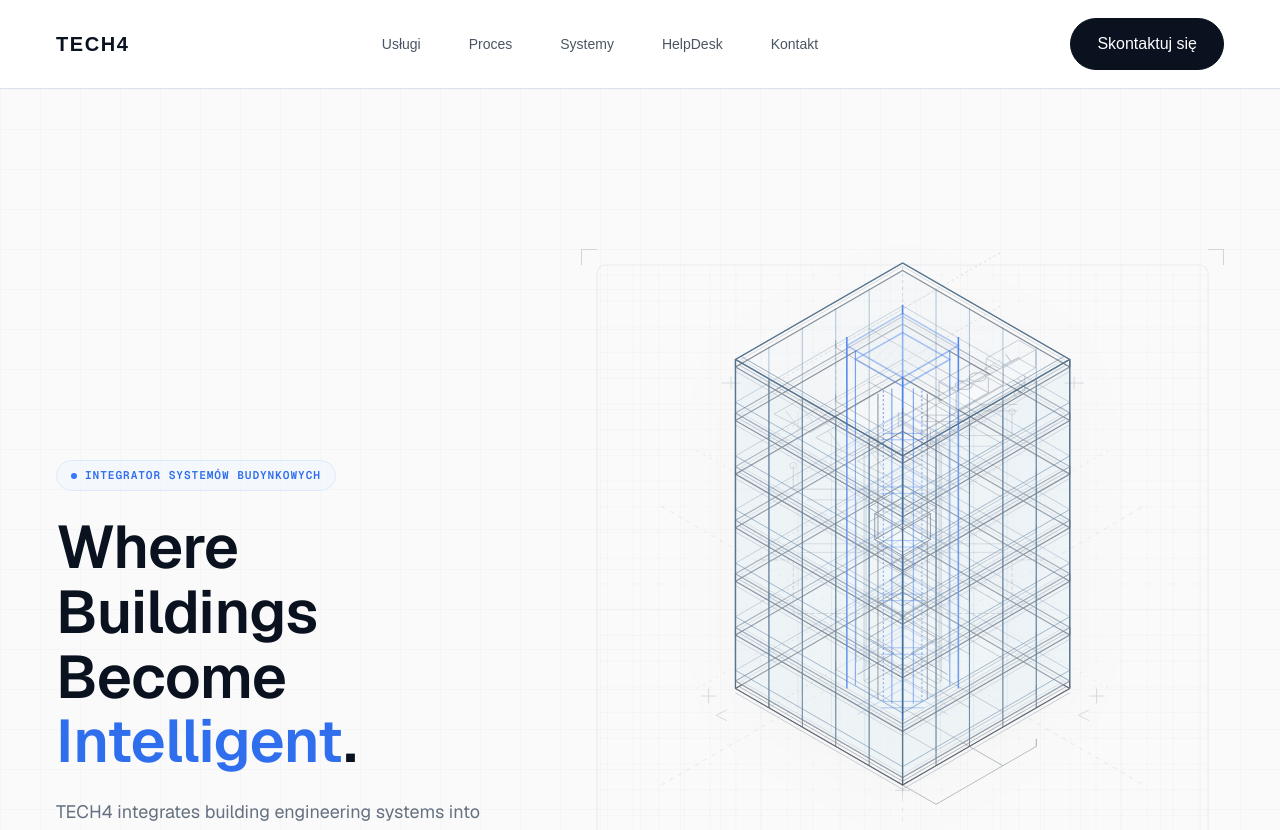
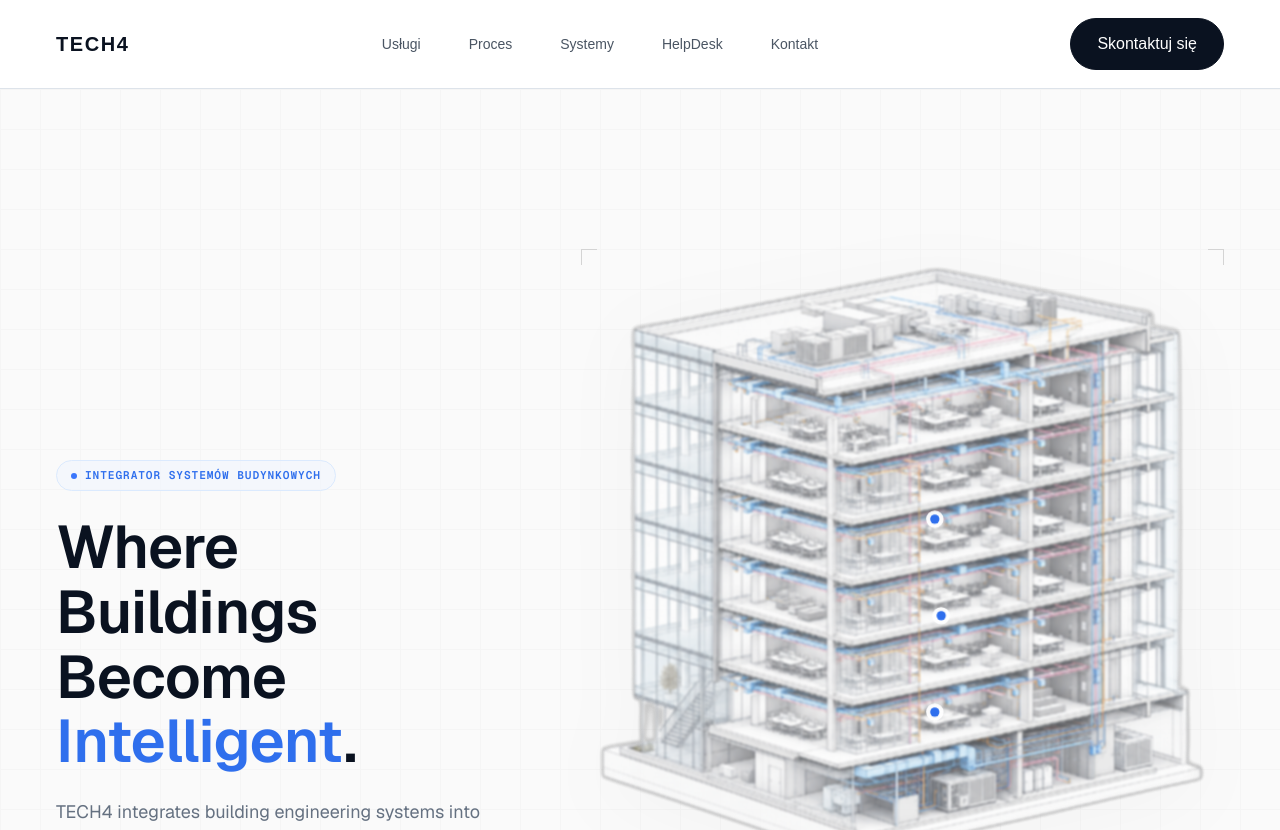
Before and after one commit to dpsavroy/TECH4, a Next.js app: page / in a window 1280 px wide. Shown: the top 830 px of the page. Built offline with nearby package versions, Linux system fonts and the light colour scheme.

Commit message:
fix: disable Next.js image compression for hero visual and add interactive overlay

```diff
--- a/src/components/hero/HeroVisual.tsx
+++ b/src/components/hero/HeroVisual.tsx
@@ -1,8 +1,9 @@
 "use client";
 
+import Image from "next/image";
 import { useEffect, useRef, useState } from "react";
 import { colors, radius, transitions, typography } from "@/styles/design-tokens";
-import { BuildingSchematic, SYSTEM_COLORS } from "./BuildingSchematic";
+import { SYSTEM_COLORS } from "./BuildingSchematic";
 
 type SystemType = "bms" | "bas" | "cctv" | "sap" | "kd" | "hvac";
 
@@ -14,6 +15,45 @@ const systemsList: { id: SystemType; label: string; desc: string; color: string
   { id: "kd", label: "KD", desc: "Access control", color: SYSTEM_COLORS.kd },
   { id: "hvac", label: "HVAC", desc: "HVAC automation", color: SYSTEM_COLORS.hvac },
 ];
+
+const systemHotspots: Record<SystemType, { x: number; y: number }[]> = {
+  bms: [{ x: 55, y: 42 }, { x: 56, y: 57 }, { x: 55, y: 72 }],
+  bas: [{ x: 43, y: 29 }, { x: 47, y: 50 }, { x: 48, y: 68 }],
+  cctv: [{ x: 18, y: 30 }, { x: 81, y: 31 }, { x: 78, y: 68 }],
+  sap: [{ x: 67, y: 25 }, { x: 68, y: 47 }, { x: 68, y: 67 }],
+  kd: [{ x: 33, y: 77 }, { x: 51, y: 77 }, { x: 62, y: 87 }],
+  hvac: [{ x: 42, y: 14 }, { x: 54, y: 17 }, { x: 53, y: 88 }],
+};
+
+function SystemHotspots({ activeSystem }: { activeSystem: SystemType | null }) {
+  if (!activeSystem) return null;
+
+  const color = SYSTEM_COLORS[activeSystem];
+
+  return (
+    <svg
+      viewBox="0 0 100 100"
+      className="pointer-events-none absolute inset-0 z-10 h-full w-full"
+      aria-hidden="true"
+    >
+      {systemHotspots[activeSystem].map((hotspot, index) => (
+        <g key={`${activeSystem}-${index}`} style={{ transformOrigin: `${hotspot.x}px ${hotspot.y}px` }}>
+          <circle
+            cx={hotspot.x}
+            cy={hotspot.y}
+            r="2.8"
+            fill={color}
+            opacity="0.18"
+            className="animate-ping motion-reduce:animate-none"
+            style={{ animationDelay: `${index * 180}ms`, animationDuration: "2.4s" }}
+          />
+          <circle cx={hotspot.x} cy={hotspot.y} r="1.35" fill="white" opacity="0.94" />
+          <circle cx={hotspot.x} cy={hotspot.y} r="0.72" fill={color} />
+        </g>
+      ))}
+    </svg>
+  );
+}
 
 export function HeroVisual() {
   const [activeSystem, setActiveSystem] = useState<SystemType | null>(null);
@@ -57,12 +97,22 @@ export function HeroVisual() {
 
   return (
     <div className="relative flex flex-col items-center justify-center w-full max-w-2xl mx-auto" onMouseEnter={() => setIsHovered(true)} onMouseLeave={() => setIsHovered(false)}>
-      <div className="w-full relative aspect-square transition-all duration-500 ease-out transform hover:scale-[1.01] drop-shadow-[0_12px_36px_rgba(10,18,32,0.04)] dark:drop-shadow-[0_12px_36px_rgba(0,0,0,0.4)]">
+      <div className="w-full relative aspect-square transition-transform duration-500 ease-out hover:scale-[1.01] drop-shadow-[0_12px_36px_rgba(10,18,32,0.04)] dark:drop-shadow-[0_12px_36px_rgba(0,0,0,0.4)]">
         <div className="absolute top-0 left-0 w-4 h-4 border-t border-l border-neutral-300 dark:border-neutral-800" />
         <div className="absolute top-0 right-0 w-4 h-4 border-t border-r border-neutral-300 dark:border-neutral-800" />
         <div className="absolute bottom-0 left-0 w-4 h-4 border-b border-l border-neutral-300 dark:border-neutral-800" />
         <div className="absolute bottom-0 right-0 w-4 h-4 border-b border-r border-neutral-300 dark:border-neutral-800" />
-        <BuildingSchematic activeSystem={activeSystem} />
+        <Image
+          src="/tech4-building-transparent.png"
+          alt="Engineering cutaway of a commercial building with visible technical systems"
+          fill
+          priority
+          quality={100}
+          unoptimized
+          sizes="(max-width: 640px) 100vw, (max-width: 1024px) 70vw, 672px"
+          className={`object-contain transition-[filter,opacity] duration-500 ease-out ${activeSystem ? "opacity-75 blur-[1px]" : "opacity-100 blur-0"}`}
+        />
+        <SystemHotspots activeSystem={activeSystem} />
       </div>
 
       <div className="w-full mt-10 grid grid-cols-1 sm:grid-cols-2 gap-3">
```
Also changed, not shown: public/tech4-building-transparent.png (added), 1 other file (tests, documents, lock files or other folders).
